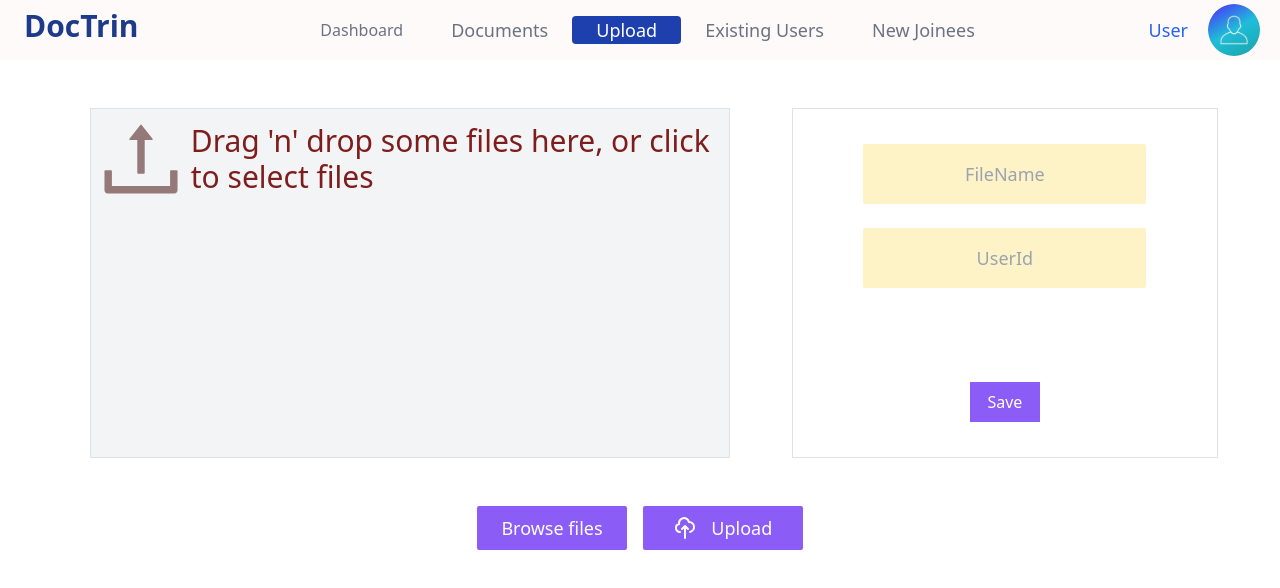
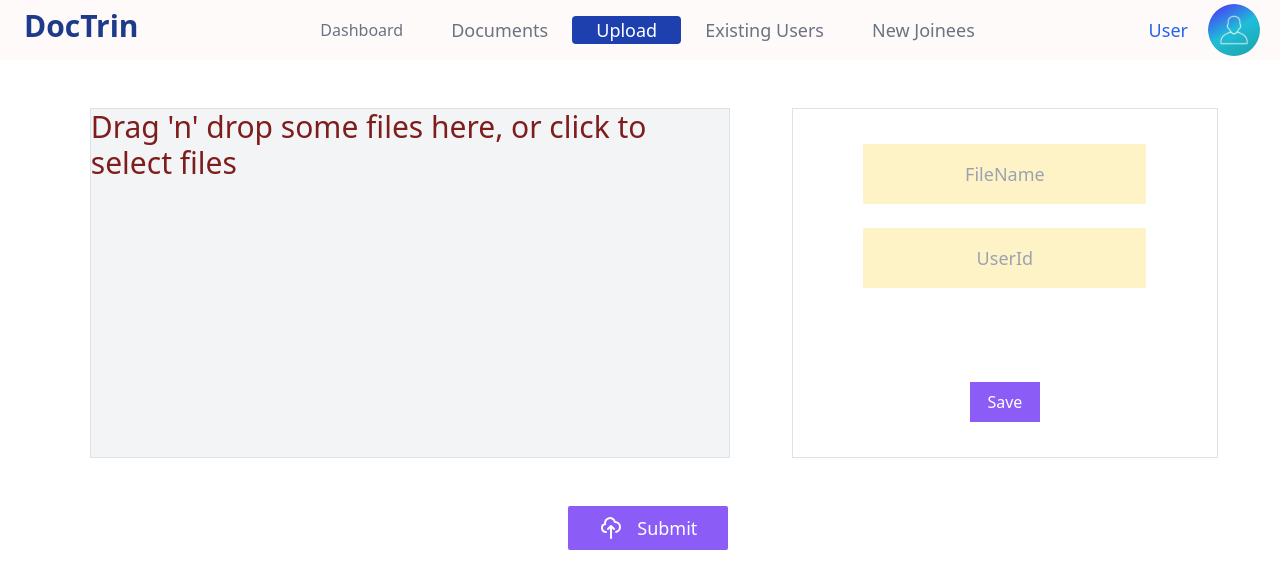
Before and after one commit to freelancercoder9/DocQ-App, a React (Create React App) app: page /upload in a window 1280 px wide. Shown: the top 588 px of the page. Built offline with nearby package versions, Linux system fonts and the light colour scheme.

Commit message:
file upload

```diff
--- a/src/screens/UploadFiles.js
+++ b/src/screens/UploadFiles.js
@@ -7,6 +7,7 @@ import "../style.css";
 
 function UploadFiles() {
   const { acceptedFiles, getRootProps, getInputProps } = useDropzone();
+
   return (
     <div className="">
       <div>
@@ -15,13 +16,13 @@ function UploadFiles() {
       <div className="flex justify-evenly  items-center mt-5">
         <div {...getRootProps({ className: "dropzone uploadFiles w-6/12 border-black border ml-7 bg-gray-100" })}>
           <input {...getInputProps()} />
+
+          <div className="flex justify-evenly items-center ">
+            <label className="text-3xl text-red-900">Drag 'n' drop some files here, or click to select files</label>
+          </div>
           {acceptedFiles.map((file) => (
             <li key={file.path}>{file.path}</li>
           ))}
-          <div className="flex justify-evenly items-center ">
-            <img src={dragdrop} alt={dragdrop} />
-            <label className="text-3xl text-red-900">Drag 'n' drop some files here, or click to select files</label>
-          </div>
         </div>
         <div className=" uploadFiles w-4/12 border-black border flex flex-col justify-around">
           <div className=" flex flex-col justify-center items-center">
@@ -35,9 +36,7 @@ function UploadFiles() {
         </div>
       </div>
       <div className="flex justify-center items-center mt-5">
-        <div className="mr-4">
-          <button className="bg-purple-500 px-4 py-2 text-white rounded-sm text-lg ">Browse files</button>
-        </div>
+        <div className="mr-4"></div>
         <div className="flex w-40 bg-purple-500 px-3 py-2 text-white rounded-sm text-lg flex justify-evenly items-center">
           <div className="text-center">
             <svg xmlns="http://www.w3.org/2000/svg" class="h-6 w-6" fill="none" viewBox="0 0 24 24" stroke="currentColor">
@@ -49,7 +48,7 @@ function UploadFiles() {
               />
             </svg>
           </div>
-          <button>Upload</button>
+          <button>Submit</button>
         </div>
       </div>
     </div>
```
